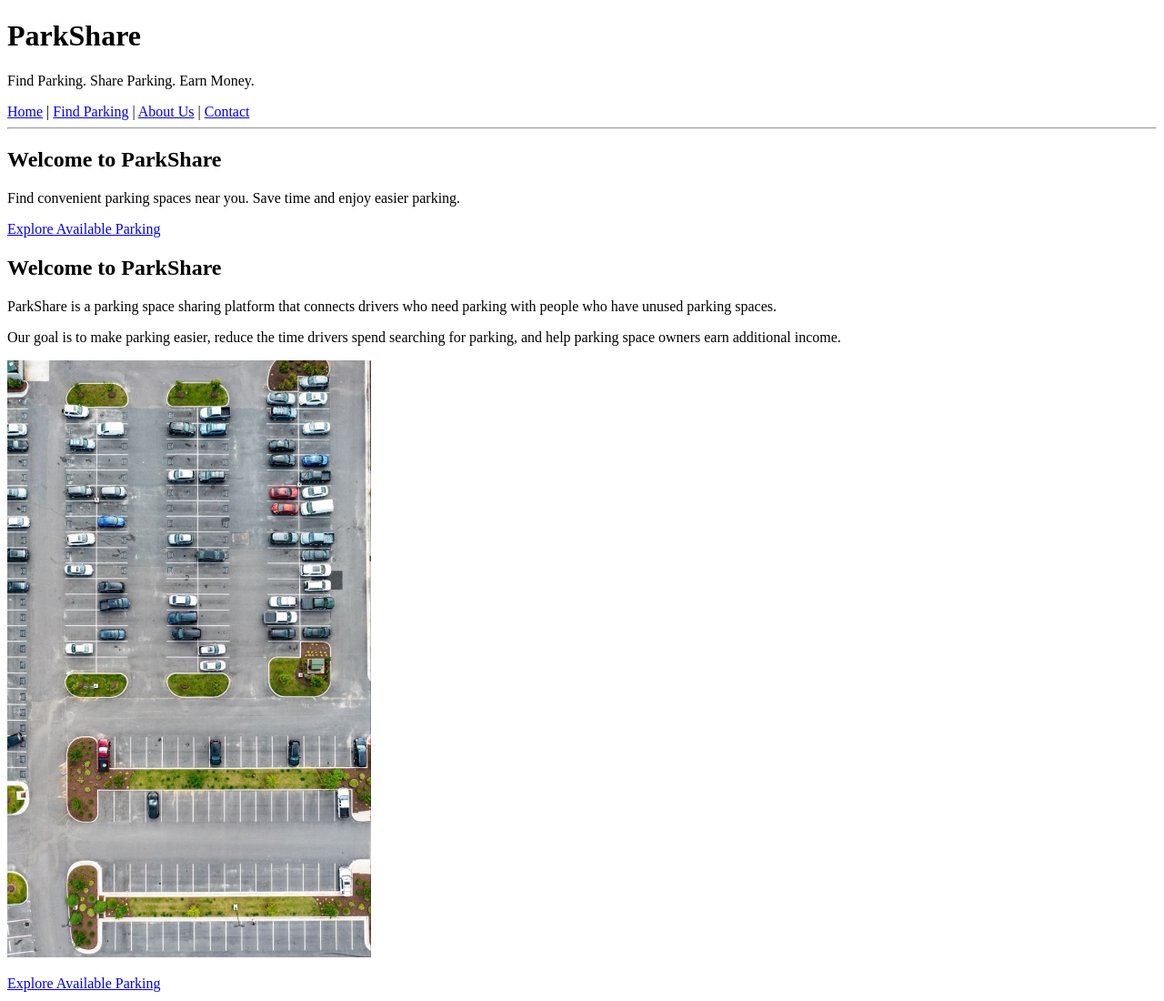
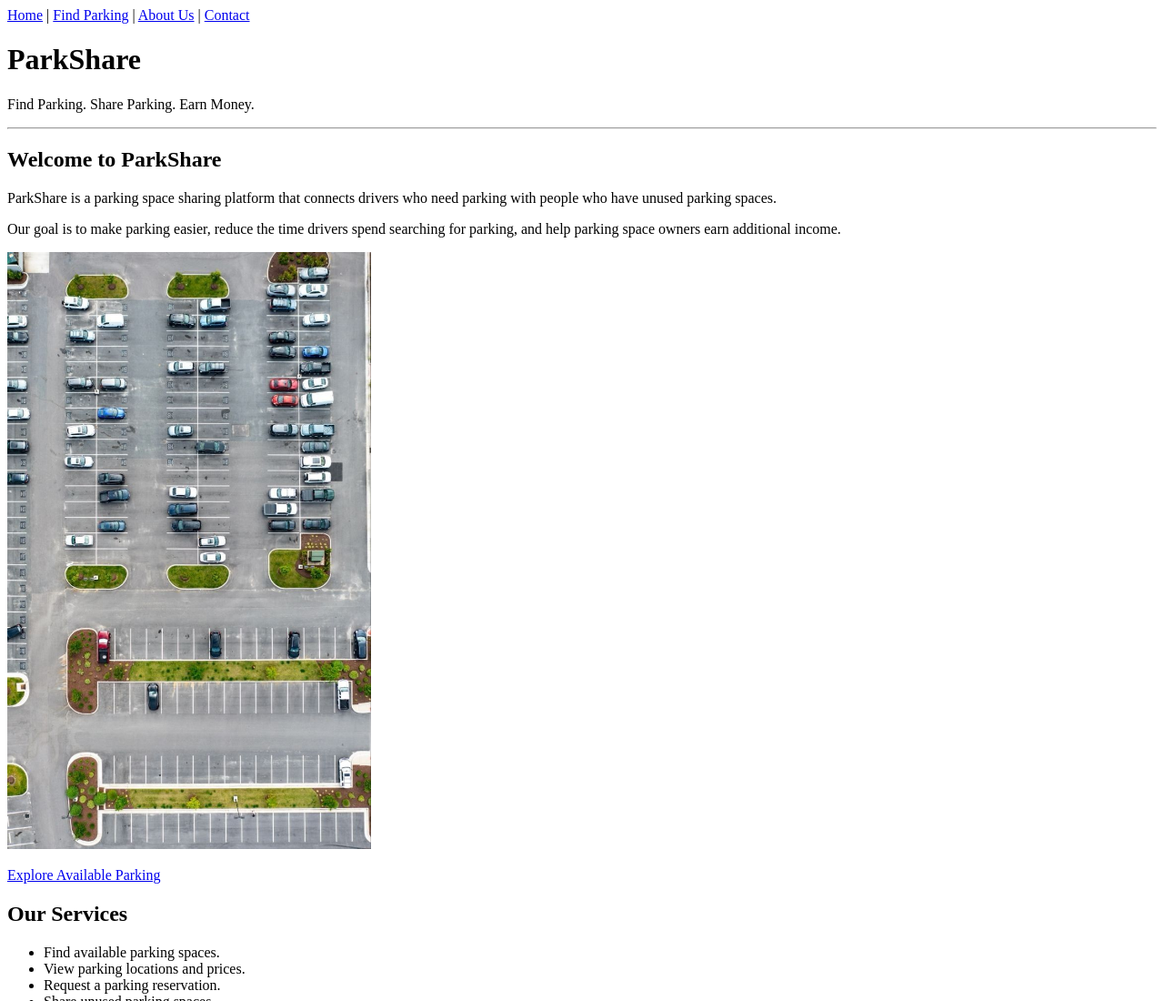
Before and after one commit to DanatTadesse/ParkShare, a plain HTML site: page index.html in a window 1280 px wide. Shown: the top 1100 px of the page at 91% size. Drawn offline with Linux system fonts and the light colour scheme.

Commit message:
change index

```diff
--- a/index.html
+++ b/index.html
@@ -6,34 +6,22 @@
     <meta name="viewport" content="width=device-width, initial-scale=1.0">
     <title>ParkShare - Home</title>
 </head>
-<body>
-
-    <header>
-        <h1>ParkShare</h1>
-        <p>Find Parking. Share Parking. Earn Money.</p>
-    </header>
-
-    <nav>
+<nav>
         <a href="index.html">Home</a> |
         <a href="parking.html">Find Parking</a> |
         <a href="about.html">About Us</a> |
         <a href="contact.html">Contact</a>
     </nav>
+<body>
 
+    <header>
+        <h1 color="blue">ParkShare</h1>
+        <p>Find Parking. Share Parking. Earn Money.</p>
+    </header>
     <hr>
 
     <main>
         <section>
-            <section class="hero">
-    <h2>Welcome to ParkShare</h2>
-
-    <p>
-        Find convenient parking spaces near you.
-        Save time and enjoy easier parking.
-    </p>
-
-    <a href="parking.html">Explore Available Parking</a>
-</section>
             <h2>Welcome to ParkShare</h2>
             <p>
                 ParkShare is a parking space sharing platform that
```
Also changed, not shown: about.html (+8 -9 lines), contact.html (+8 -9 lines), parking.html (+7 -8 lines).
